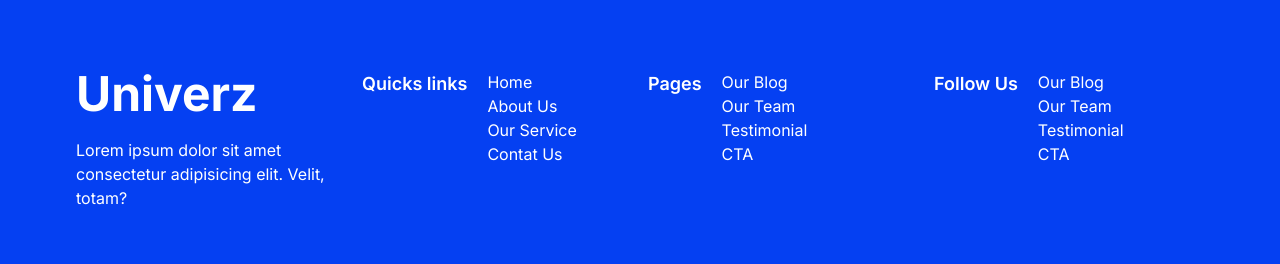
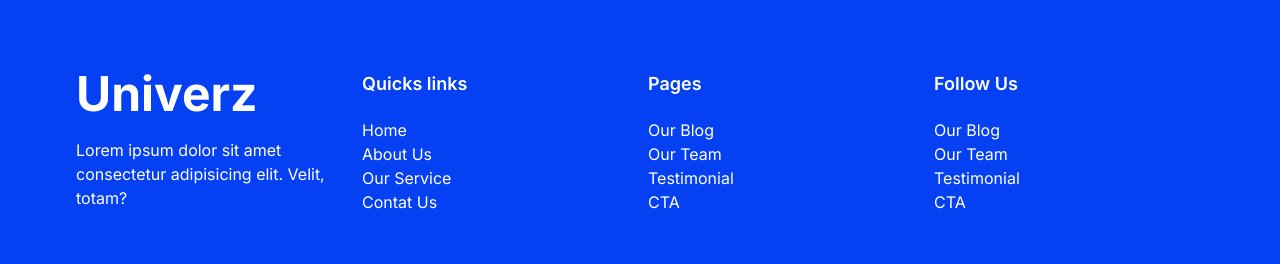
Before and after one commit to jealife/universe-university, a Next.js app: page / in a window 1280 px wide. Shown: the part 854-1118 px from the top of the page. Built offline with nearby package versions, Linux system fonts and the light colour scheme.

Commit message:
Changes to be committed: 	modified:   src/components/footer/Footer.jsx

```diff
--- a/src/components/footer/Footer.jsx
+++ b/src/components/footer/Footer.jsx
@@ -7,7 +7,7 @@ export default function Footer() {
                 <h2 className='text-5xl font-bold'>Univerz</h2>
                 <p>Lorem ipsum dolor sit amet consectetur adipisicing elit. Velit, totam?</p>
             </div>
-            <div className="links  gap-5 flex felx-col">
+            <div className="links  gap-5 flex flex-col">
                 <h3 className="text-white font-semibold text-lg">Quicks links</h3>
                 <div className="links flex flex-col text-white">
                     <a href="#"> Home </a>
@@ -16,7 +16,7 @@ export default function Footer() {
                     <a href="#"> Contat Us</a>
                 </div>
             </div>
-            <div className="links  gap-5 flex felx-col">
+            <div className="links  gap-5 flex flex-col">
                 <h3 className="text-white font-semibold text-lg">Pages</h3>
                 <div className="links flex flex-col text-white">
                     <a href="#"> Our Blog </a>
@@ -25,7 +25,7 @@ export default function Footer() {
                     <a href="#"> CTA</a>
                 </div>
             </div>
-            <div className="links gap-5 flex felx-col">
+            <div className="links gap-5 flex flex-col">
                 <h3 className="text-white font-semibold text-lg">Follow Us</h3>
                 <div className="links flex flex-col text-white">
                     <a href="#"> Our Blog </a>
```
